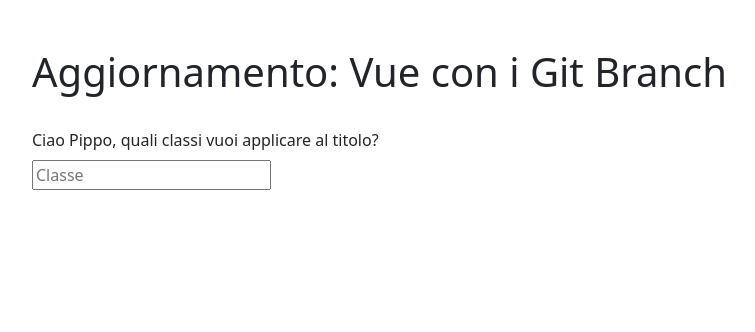
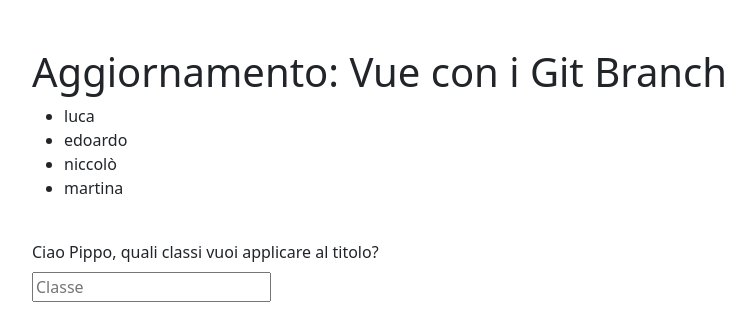
Before and after one commit to post-coder/vue-introduzione, a plain HTML site: page index.html in a window 1280 px wide. Shown: the whole page, without its empty margins (50-805 px from the left). Drawn offline with nearby package versions, Linux system fonts and the light colour scheme.

Commit message:
feat: added alunni view

```diff
--- a/index.html
+++ b/index.html
@@ -23,6 +23,11 @@
         {{ title }}
       </h1>
 
+      <ul>
+        <li v-for="alunno in alunni">
+          {{alunno}}
+        </li>
+      </ul>
 
       <br>
       Ciao {{ nome }}, quali classi vuoi applicare al titolo?
--- a/js/script.js
+++ b/js/script.js
@@ -9,7 +9,7 @@ const { createApp } = Vue
         // dentro questo oggetto possiamo inserire tutte le proprietà che vogliamo
         title: "Aggiornamento: Vue con i Git Branch",
         nome: "Pippo",
-        alunni: ["luca", "edoardo", "niccolò"],
+        alunni: ["luca", "edoardo", "niccolò", "martina"],
 
         titleClass: '',
       }
```
